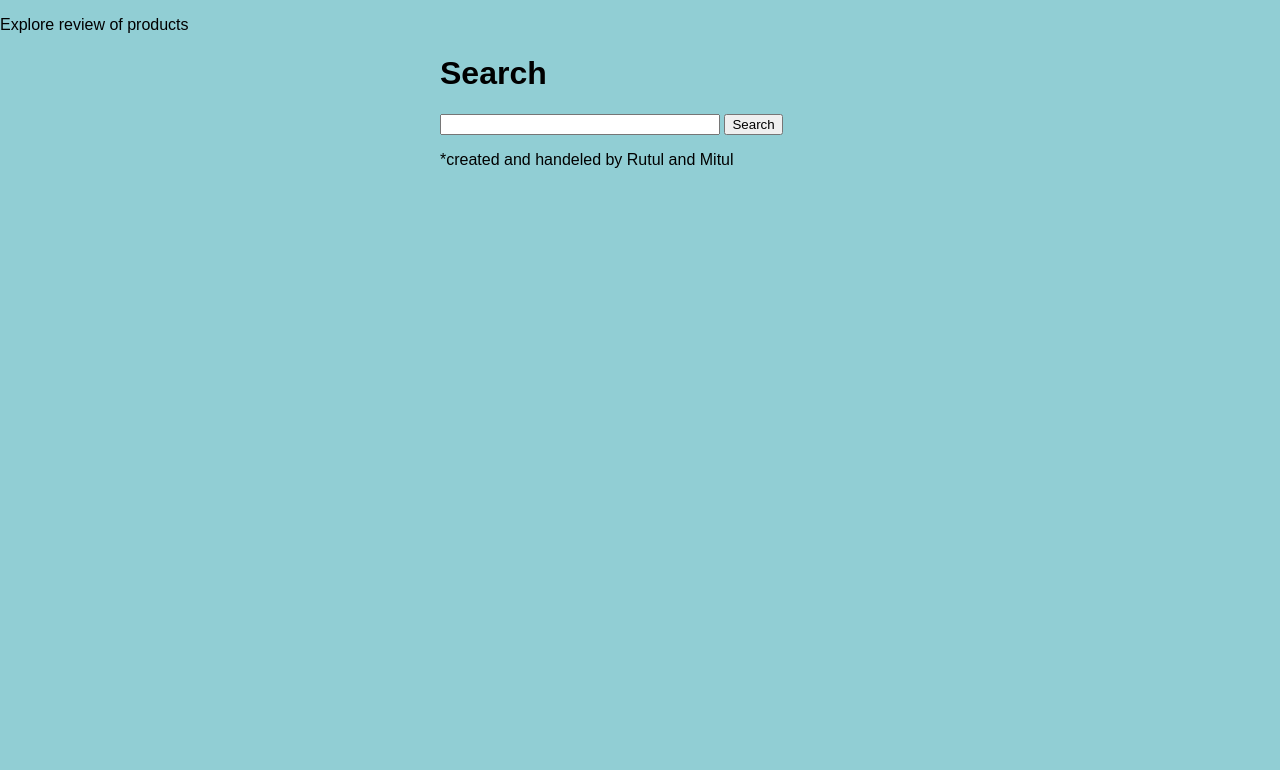
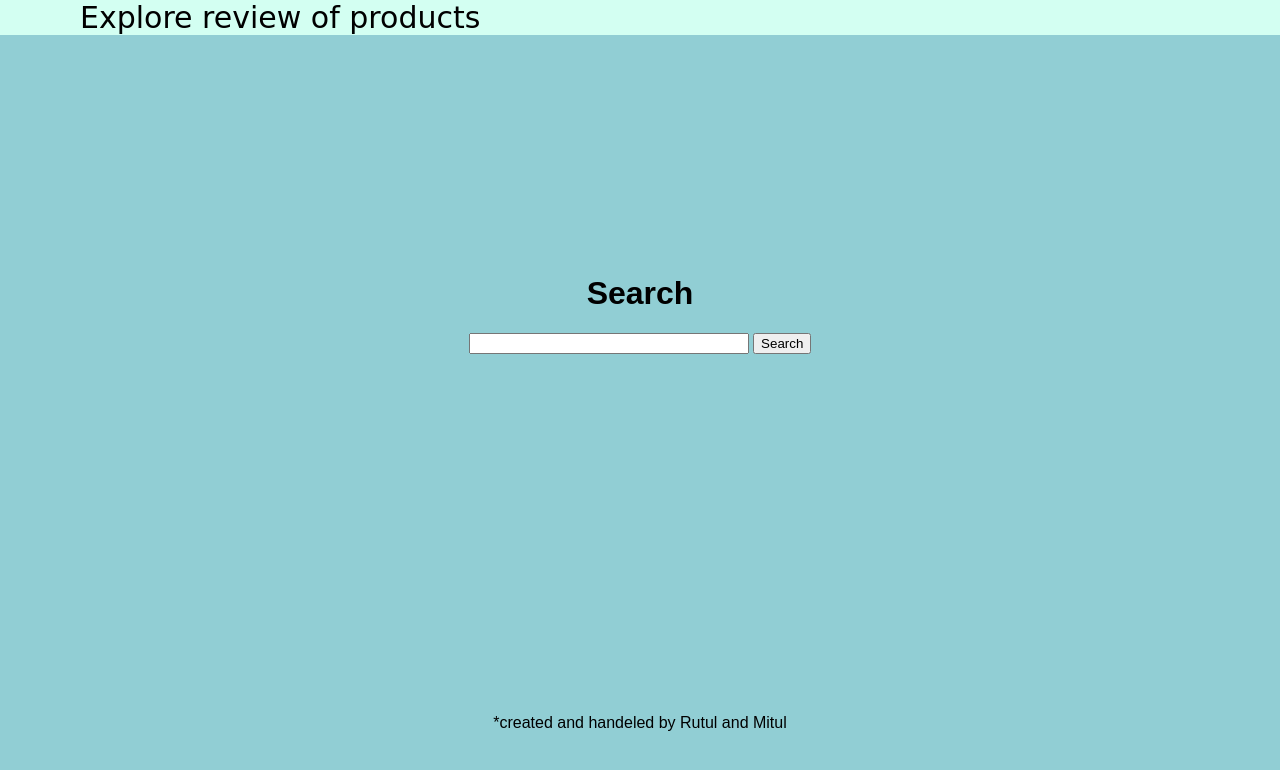
Before and after one commit to Rutul007/review_scrapping_aws, a Flask app: page / in a window 1280 px wide. Shown: the top 770 px of the page. Run offline with Flask 2, Linux system fonts and the light colour scheme.

Commit message:
Update style.css

```diff
--- a/static/css/style.css
+++ b/static/css/style.css
@@ -20,6 +20,26 @@ img {
   width: 60px;
 }
 
+.welcome{
+  background-color: rgb(211, 255, 242);
+  margin: 0vh;
+  font-size: 30px;
+  font-family:cursive
+}
+.welcome p{
+  margin :0px;
+  margin-left: 10vh;
+}
+
+.content{
+  text-align: center;
+  margin-top: 30vh;
+  top: 30vh;
+}
+
+.credits{
+  margin-top: 45vh;
+}
 .table-users {
   border: 1px solid #327a81;
   border-radius: 10px;
```
